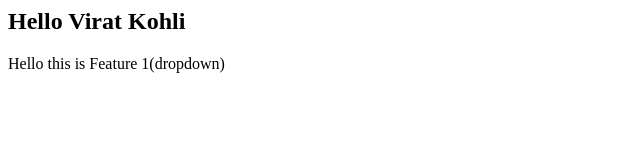
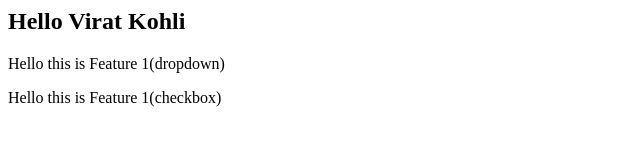
Before and after one commit to autidnyanesh/LocalRepo, a plain HTML site: page Index.html in a window 1280 px wide. Shown: the whole page, without its empty margins (0-640 px from the left). Drawn offline with Linux system fonts and the light colour scheme.

Commit message:
committing

```diff
--- a/Index.html
+++ b/Index.html
@@ -1,2 +1,3 @@
 <h2>Hello Virat Kohli</h2>
 <p>Hello this is Feature 1(dropdown)</p>
+<p>Hello this is Feature 1(checkbox)</p>
```
